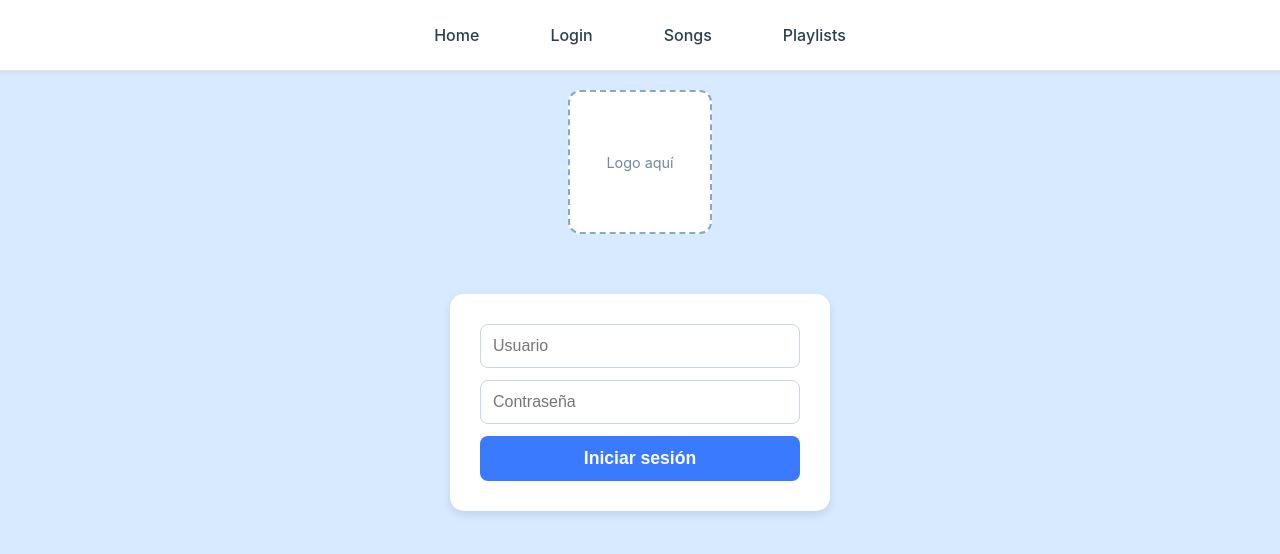
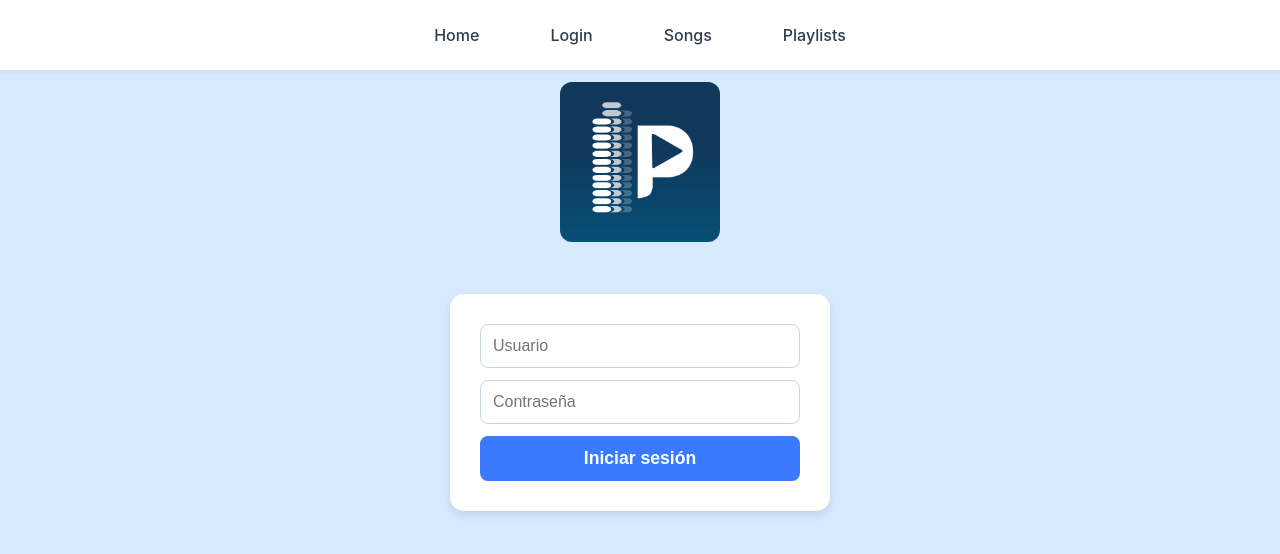
Before and after one commit to Chigwi/frontendPolisongs, a website: page public/login.html in a window 1280 px wide. Drawn offline with Linux system fonts and the light colour scheme.

Commit message:
logo en todas las pantallas

```diff
--- a/public/login.html
+++ b/public/login.html
@@ -98,6 +98,7 @@
             align-items: center;
             font-size: 0.9rem;
             color: #7288a6;
+
         }
     </style>
 </head>
@@ -110,8 +111,13 @@
         <a href="catalogo.html">Playlists</a>
     </nav>
 
+
     <!-- Espacio para logo o icono -->
-    <div class="image-slot">Logo aquí</div>
+<div class="image-slot">
+  <img src="img/Polisongs.png" alt="Logo" style="width:160px; height:auto;border-radius: 12px;">
+
+</div>
+
 
     <form id="loginForm">
         <input type="text" id="username" placeholder="Usuario" required />
```
Also changed, not shown: public/catalogo.html (+1 -1 lines), public/home.html (+1 -1 lines), public/songs.html (+1 -1 lines), public/img/Polisongs.png (added).
